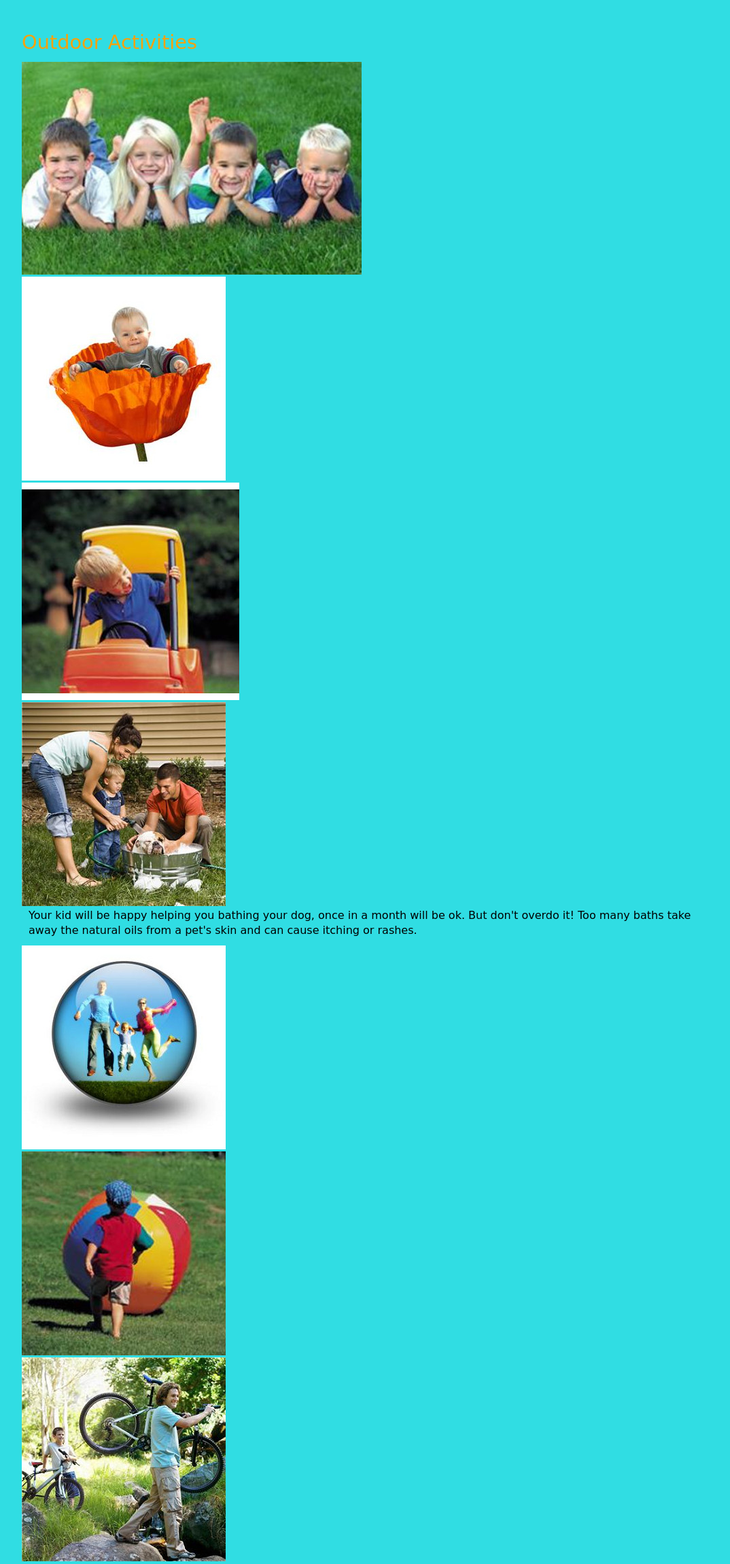
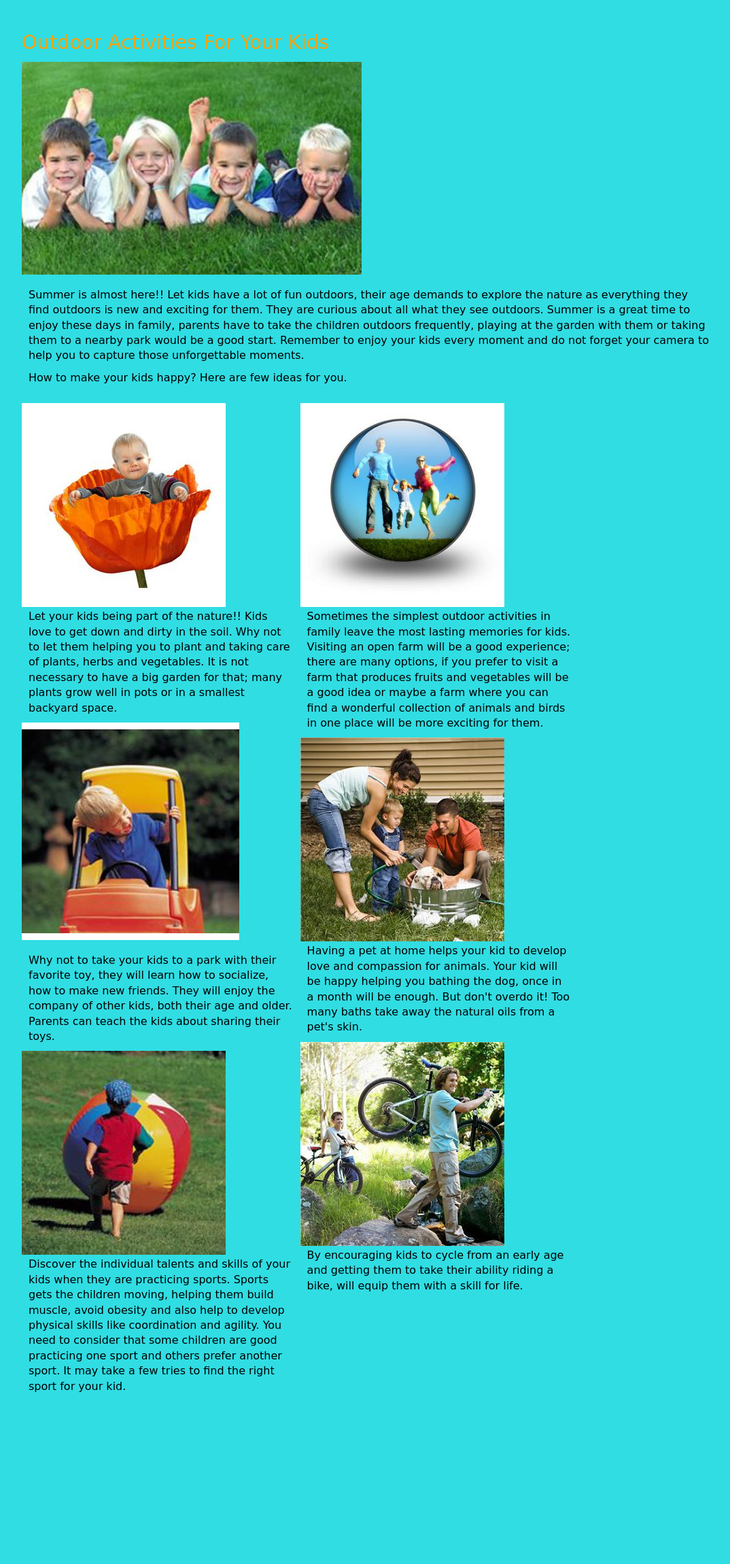
Before and after one commit to DietCokeFiend/kidsBlog, a PHP site: page /outdoor.html in a window 1280 px wide. Shown: the top 2301 px of the page at 68% size, without its empty margins (96-1170 px from the left). After the commit the page ends 2048 px from the top, so only its background shows below. Run offline with PHP 8.4, Linux system fonts and the light colour scheme.

Commit message:
final outdoor and style change, yo

```diff
--- a/outdoor.html
+++ b/outdoor.html
@@ -11,27 +11,37 @@
 
 <div class="container">
 
-<h1>Outdoor Activities</h1>
+	<h1>Outdoor Activities for your Kids</h1>
 
-  <img src="images/watching.jpeg" alt="watching" width="500" height="320"><br/>
+	<img src="images/watching.jpeg" alt="watching" width="500" height="320"><br/><br/>
+		<p>Summer is almost here!! Let kids have a lot of fun outdoors, their age demands to explore the nature as everything they find outdoors is new and exciting for them. They are curious about all what they see outdoors.
+		Summer is a great time to enjoy these days in family, parents have to take the children outdoors frequently, playing at the garden with them or taking them to a nearby park would be a good start. Remember to enjoy your kids every moment and do not forget your camera to help you to capture those unforgettable moments.</p>
+		<p>How to make your kids happy? Here are few ideas for you. </p>
+		<br/>
+	<div class="double-column">
+	  <img src="images/baby.jpeg" alt="baby">
+	  <p>Let your kids being part of the nature!! Kids love to get down and dirty in the soil. Why not to let them helping you to plant and taking care of plants, herbs and vegetables. It is not necessary to have a big garden for that; many plants grow well in pots or in a smallest backyard space.</p>
 
-  <img src="images/baby.jpeg" alt="baby"><br/>
+	  <img src="images/car.jpeg" alt="family"><br/><br/>
+	<p>Why not to take your kids to a park with their favorite toy, they will learn how to socialize, how to make new friends.
+	They will enjoy the company of other kids, both their age and older. Parents can teach the kids about sharing their toys. </p>
 
-  <img src="images/car.jpeg" alt="car"><br/>
+	  <img src="images/ball.jpeg" alt="ball">
+	  <p>Discover the individual talents and skills of your kids when they are practicing sports. Sports gets the children moving, helping them build muscle, avoid obesity and also help to develop physical skills like coordination and agility. You need to consider that some children are good practicing one sport and others prefer another sport.
+	  It may take a few tries to find the right sport for your kid. </p>
+	</div>
 
-  <img src="images/dog.jpeg" alt="dog"><br/>
-  <p>Your kid will be happy helping you bathing your dog, once in a month will be ok. But don't overdo it! Too many baths take away the natural oils from a pet's skin and can cause itching or rashes.</p>
+	<div class="double-column">
+	  <img src="images/family.jpeg" alt="car">
+	  <p>Sometimes the simplest outdoor activities in family leave the most lasting memories for kids. Visiting an open farm will be a good experience; there are many options, if you prefer to visit a farm that produces fruits and vegetables will be a good idea or maybe a farm where you can find a wonderful collection of animals and birds in one place will be more exciting for them. </p>
 
-  <img src="images/family.jpeg" alt="family"><br/>
-  <img src="images/ball.jpeg" alt="ball"><br/>
-  <img src="images/bike.jpeg" alt="bike"><br/>
-  <p>By encouraging kids to cycle from an early age and getting them to take their ability riding a bike, will equip them with a skill for life.</p>
-  </div>
+	  <img src="images/dog.jpeg" alt="dog">
+	  <p>Having a pet at home helps your kid to develop love and compassion for animals. Your kid will be happy helping you bathing the dog, once in a month will be enough. But don't overdo it! Too many baths take away the natural oils from a pet's skin.</p>
 
-
-
-
-
+	  <img src="images/bike.jpeg" alt="bike">
+	  <p>By encouraging kids to cycle from an early age and getting them to take their ability riding a bike, will equip them with a skill for life.</p>
+	</div>
+</div>
 
 </div>
 </body>
--- a/styles/styles.css
+++ b/styles/styles.css
@@ -60,6 +60,10 @@ body {
     width:80%;
 	}
 
+.double-column {
+	width:40%;
+	float:left;
+}
 
 h1 {
 	font-size: 1.8em;
```
